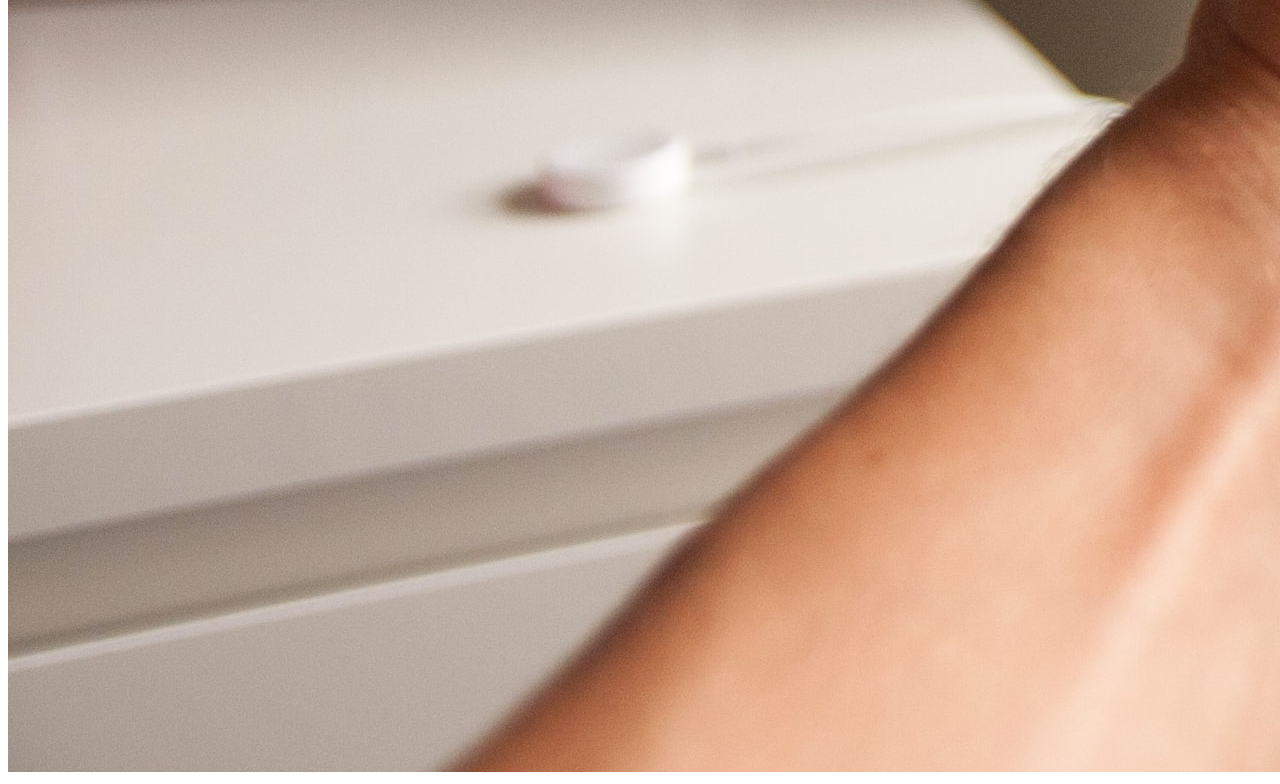
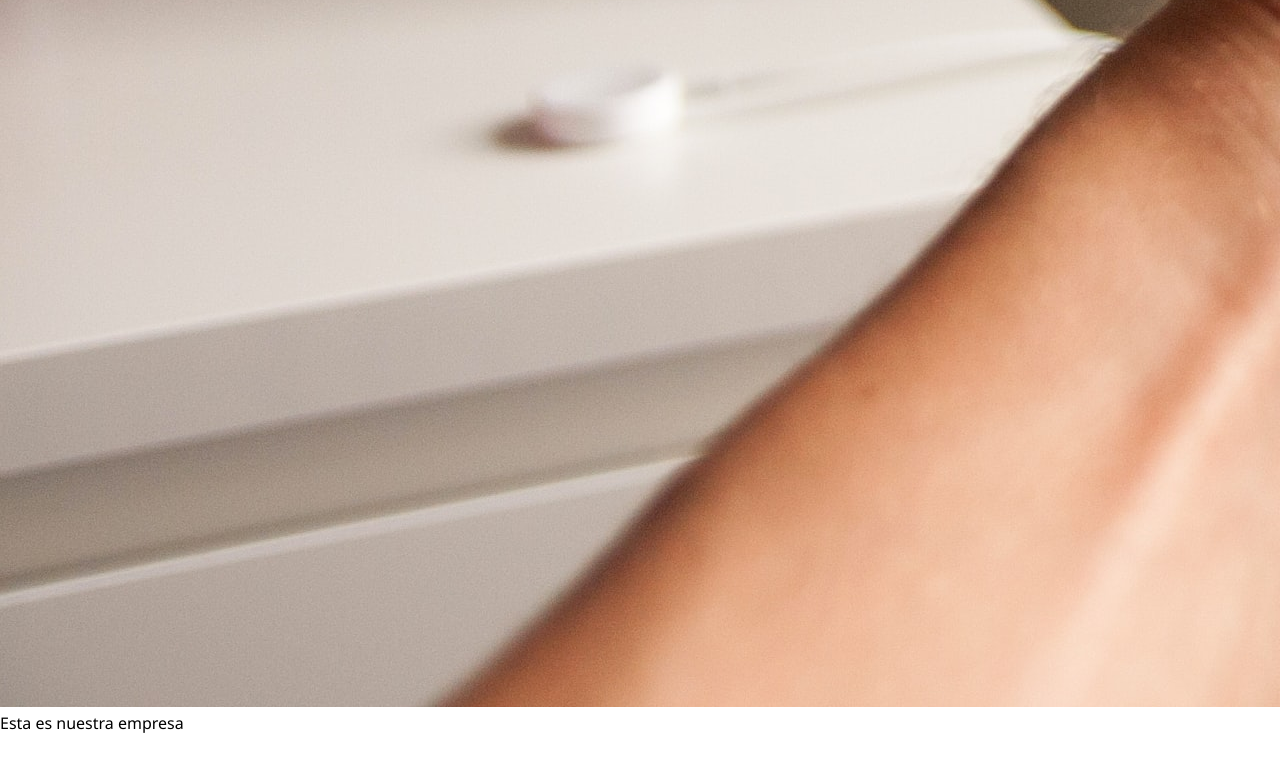
Before and after one commit to jean-carlos-19/git, a plain HTML site: page src/index.html in a window 1280 px wide. Shown: the part 1957-2741 px from the top of the page. After the commit the page ends 2691 px from the top, so only its background shows below. Drawn offline with Linux system fonts and the light colour scheme.

Commit message:
Actualiza la documentacón y limpia los estilos

```diff
--- /dev/null
+++ b/src/css/index.css
@@ -0,0 +1,7 @@
+*{
+    padding: 0;
+    margin: 0;
+    font-family: 'Segoe UI', Tahoma, Geneva, Verdana, sans-serif;
+    text-decoration: none;
+    list-style: none;
+}
--- a/src/index.html
+++ b/src/index.html
@@ -3,6 +3,7 @@
 <head>
     <meta charset="UTF-8">
     <meta name="viewport" content="width=device-width, initial-scale=1.0">
+    <link rel="stylesheet" href="./css/index.css">
     <title>git no desde cero</title>
 </head>
 <body>
@@ -11,6 +12,7 @@
     <div>
        <h3>texto....</h3>
        <img src="./img/mi-imagen.jpg" alt="telefono">
+       <span>Esta es nuestra empresa</span>
     </div>
 </body>
 </html>
```
Also changed, not shown: 1 other file.
